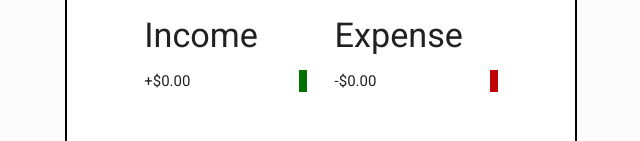
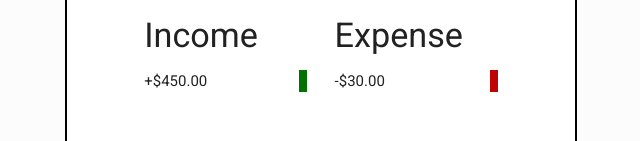
Before and after one commit to nagaremono/expense-tracker, a React (Create React App) app: page / in a window 1280 px wide. Shown: the part 365-506 px from the top of the page, without its empty margins (319-959 px from the left). Built offline with nearby package versions, Linux system fonts and the light colour scheme.

Commit message:
IncomeExpense component now render dynamically using provided context

```diff
--- a/src/components/IncomeExpenses.js
+++ b/src/components/IncomeExpenses.js
@@ -1,15 +1,30 @@
-import React from 'react';
+import React, { useContext } from 'react';
+import { GlobalContext } from '../context/GlobalState';
 
 export default function IncomeExpenses() {
+  const { transactions } = useContext(GlobalContext);
+
+  const amounts = transactions.map((transaction) => transaction.amount);
+
+  const income = amounts
+    .filter((item) => item > 0)
+    .reduce((acc, item) => (acc += item), 0)
+    .toFixed(2);
+
+  const expense = (
+    amounts.filter((item) => item < 0).reduce((acc, item) => (acc += item), 0) *
+    -1
+  ).toFixed(2);
+
   return (
     <div className="inc-exp-container">
       <div>
         <h4>Income</h4>
-        <p className="money plus">+$0.00</p>
+        <p className="money plus">+${income}</p>
       </div>
       <div>
         <h4>Expense</h4>
-        <p className="money minus">-$0.00</p>
+        <p className="money minus">-${expense}</p>
       </div>
     </div>
   );
```
